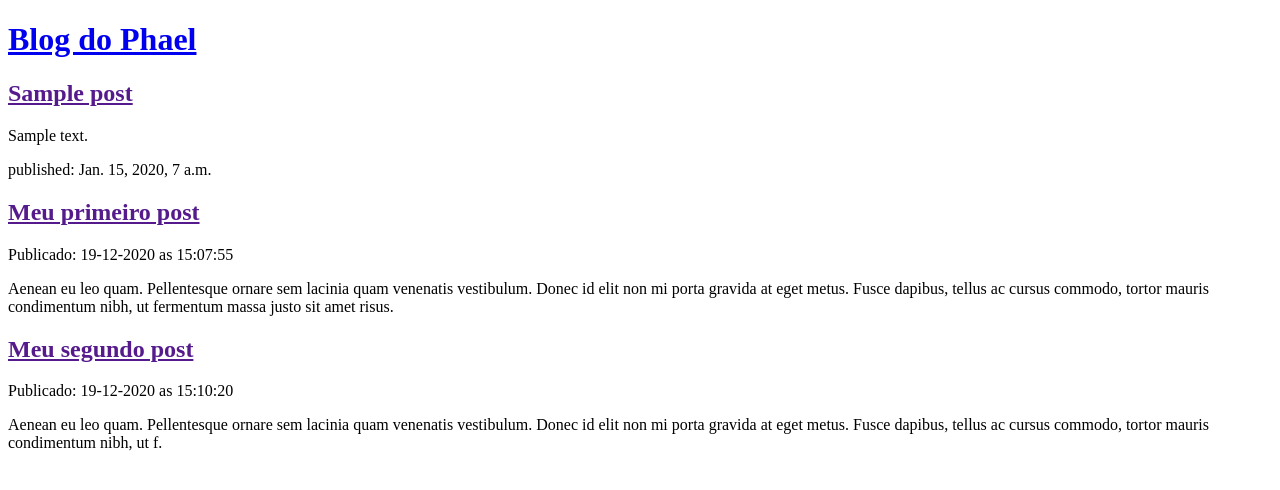
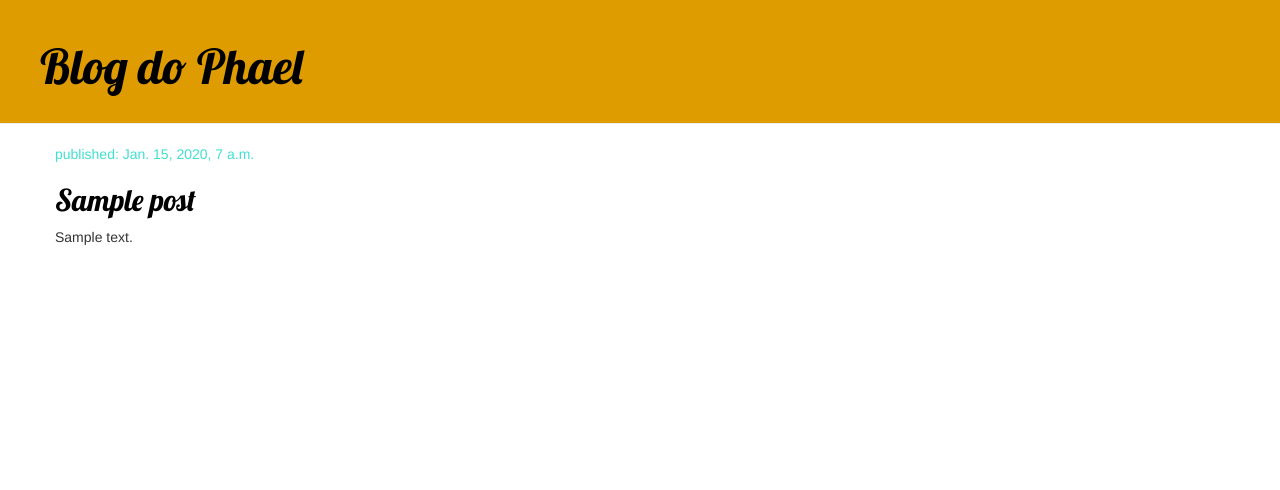
Before and after one commit to phaelteixeira/my-first-blog, a Django app: page / in a window 1280 px wide. Shown: the top 490 px of the page. Run offline with Django 3.2, Linux system fonts and the light colour scheme; tables that the repository leaves empty hold one stand-in row (values such as "Sample post"); some libraries are stand-ins or nearby versions.

Commit message:
Adicionado o CSS e implementado no HTML

```diff
--- /dev/null
+++ b/blog/static/css/blog.css
@@ -0,0 +1,46 @@
+.page-header {
+    background-color: #de9c00;
+    margin-top: 0;
+    padding: 20px 20px 20px 40px;
+}
+
+.page-header h1, .page-header h1 a, .page-header h1 a:visited, .page-header h1 a:active {
+    color: #000000;
+    font-size: 36pt;
+    text-decoration: none;
+}
+
+.content {
+    margin-left: 40px;
+}
+
+h1, h2, h3, h4 {
+    font-family: 'Lobster', cursive;
+}
+
+.date {
+    color: #40e0d0;
+}
+
+.save {
+    float: right;
+}
+
+.post-form textarea, .post-form input {
+    width: 100%;
+}
+
+.top-menu, .top-menu:hover, .top-menu:visited {
+    color: #ffffff;
+    float: right;
+    font-size: 26pt;
+    margin-right: 20px;
+}
+
+.post {
+    margin-bottom: 70px;
+}
+
+.post h2 a, .post h2 a:visited {
+    color: #000000;
+}
--- a/blog/templates/blog/post_list.html
+++ b/blog/templates/blog/post_list.html
@@ -1,28 +1,32 @@
+{% load static %}
+
 <!DOCTYPE html>
 <html>
     <head>
         <title>Blog do Phael</title>
+        <link rel="stylesheet" href="//maxcdn.bootstrapcdn.com/bootstrap/3.2.0/css/bootstrap.min.css">
+        <link rel="stylesheet" href="//maxcdn.bootstrapcdn.com/bootstrap/3.2.0/css/bootstrap-theme.min.css">
+        <link rel="stylesheet" href="{% static 'css/blog.css' %}">
+        <link href="//fonts.googleapis.com/css?family=Lobster&subset=latin,latin-ext" rel="stylesheet" type="text/css">
     </head>
     <body>
-        <div>
+        <div class = 'page-header'>
             <h1><a href='/'>Blog do Phael</a></h1>
         </div>
-        {% for post in posts %}
-            <div>
-                <h2><a href=''>{{ post.title }}</a></h2>
-                <p>{{ post.text|linebreaksbr }}</p>
-                <p>published: {{ post.published_date }}</p>
+        <div class="content container">
+            <div class="row">
+                <div class="col-md-8">
+                    {% for post in posts %}
+                        <div class="post">
+                            <div class="date">
+                                <p>published: {{ post.published_date }}</p>
+                            </div>
+                            <h2><a href="">{{ post.title }}</a></h2>
+                            <p>{{ post.text|linebreaksbr }}</p>
+                        </div>
+                    {% endfor %}
+                </div>
             </div>
-        {% endfor %}
-        <div>
-            <h2><a href=''>Meu primeiro post</a></h2>
-            <p>Publicado: 19-12-2020 as 15:07:55</p>
-            <p>Aenean eu leo quam. Pellentesque ornare sem lacinia quam venenatis vestibulum. Donec id elit non mi porta gravida at eget metus. Fusce dapibus, tellus ac cursus commodo, tortor mauris condimentum nibh, ut fermentum massa justo sit amet risus.</p>
-        </div>
-        <div>
-            <h2><a href=''>Meu segundo post</a></h2>
-            <p>Publicado: 19-12-2020 as 15:10:20</p>
-            <p>Aenean eu leo quam. Pellentesque ornare sem lacinia quam venenatis vestibulum. Donec id elit non mi porta gravida at eget metus. Fusce dapibus, tellus ac cursus commodo, tortor mauris condimentum nibh, ut f.</p>
         </div>
     </body>
 </html>
```
